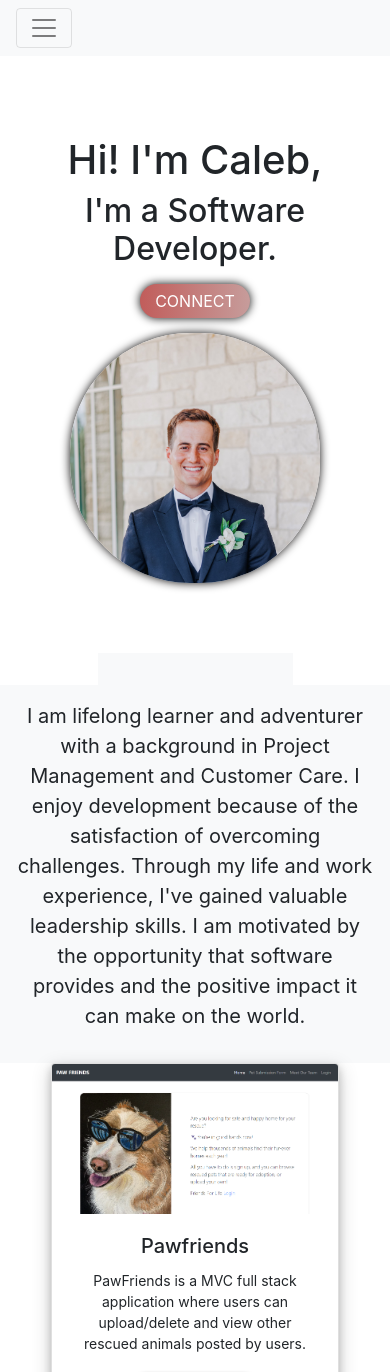
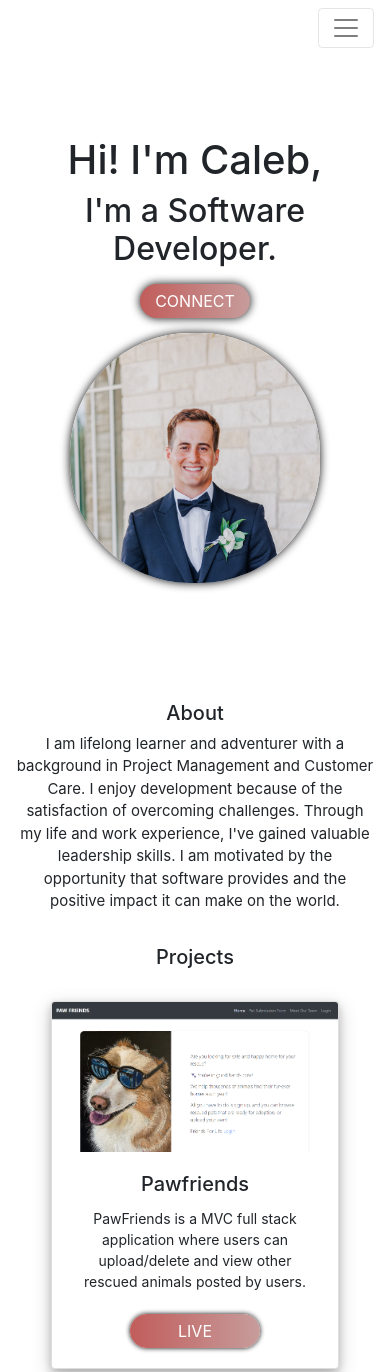
Before and after one commit to calebc96/Portfolio, a plain HTML site: page index.html in a window 390 px wide. Shown: the top 1372 px of the page. Drawn offline with nearby package versions, Linux system fonts and the light colour scheme.

Commit message:
updated layout

```diff
--- a/assets/style/style.css
+++ b/assets/style/style.css
@@ -81,7 +81,6 @@ h2, h1, p {
   }
 
 #navbarNav {
-    justify-content: right;
     font-size: 18px;
 }
 
@@ -124,3 +123,8 @@ footer {
     text-decoration: none;
     border: none;
   }
+
+  .header {
+    display: flex;
+    justify-content: flex-end;
+  }
--- a/index.html
+++ b/index.html
@@ -29,7 +29,8 @@
 
   </head>
   <body>
-    <nav class="navbar navbar-expand-md navbar-light bg-light">
+    <header class="header">
+    <nav class="navbar navbar-expand-sm navbar-light">
       <button
         class="navbar-toggler"
         type="button"
@@ -58,6 +59,7 @@
         </ul>
       </div>
     </nav>
+  </header>
     <section class="about">
       <div id="about" class="info">
         <h1>Hi! I'm Caleb,</h1>
@@ -72,15 +74,17 @@
         />
     </section>
     <section id="aboutmesection">
-        <div class="col-6 bg-light p-3 ">
+        <div class="col-6 p-3 ">
         </div>
-        <div class="col-sm-6 bg-light p-3">
-          <p>I am lifelong learner and adventurer with a background in Project Management and Customer Care. I enjoy development because of the satisfaction of overcoming challenges. Through my life and work experience, I've gained valuable leadership skills. I am motivated by the opportunity that software provides and the positive impact it can make on the world.
+        <div class="col-sm-6 p-3">
+          <h1 style="font-size: 20px;">About</h1>
+          <p style="font-size: 15px;">I am lifelong learner and adventurer with a background in Project Management and Customer Care. I enjoy development because of the satisfaction of overcoming challenges. Through my life and work experience, I've gained valuable leadership skills. I am motivated by the opportunity that software provides and the positive impact it can make on the world.
           </p>
         </div>
       </section>
+      <h1 style="font-size: 20px;">Projects</h1><br>
+    <section id="projects" class="card-columns">
 
-    <section id="projects" class="card-columns">
       <div class="card" style="width: 18rem">
         <img
           class="card-img-top"
--- a/package.json
+++ /dev/null
@@ -1,5 +0,0 @@
-{
-  "dependencies": {
-    "@fortawesome/fontawesome-free": "^6.3.0"
-  }
-}
```
Also changed, not shown: 1 other file.
